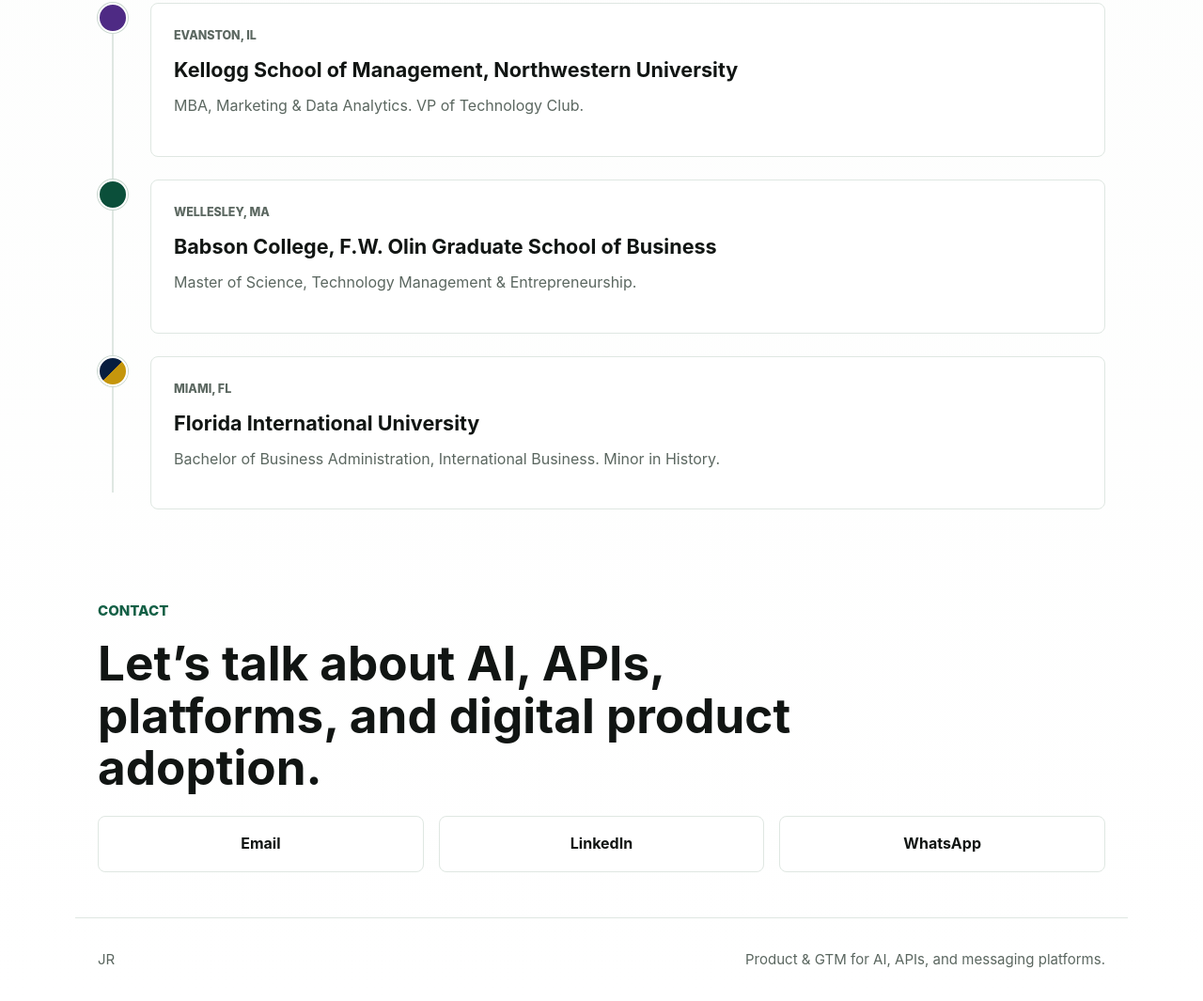
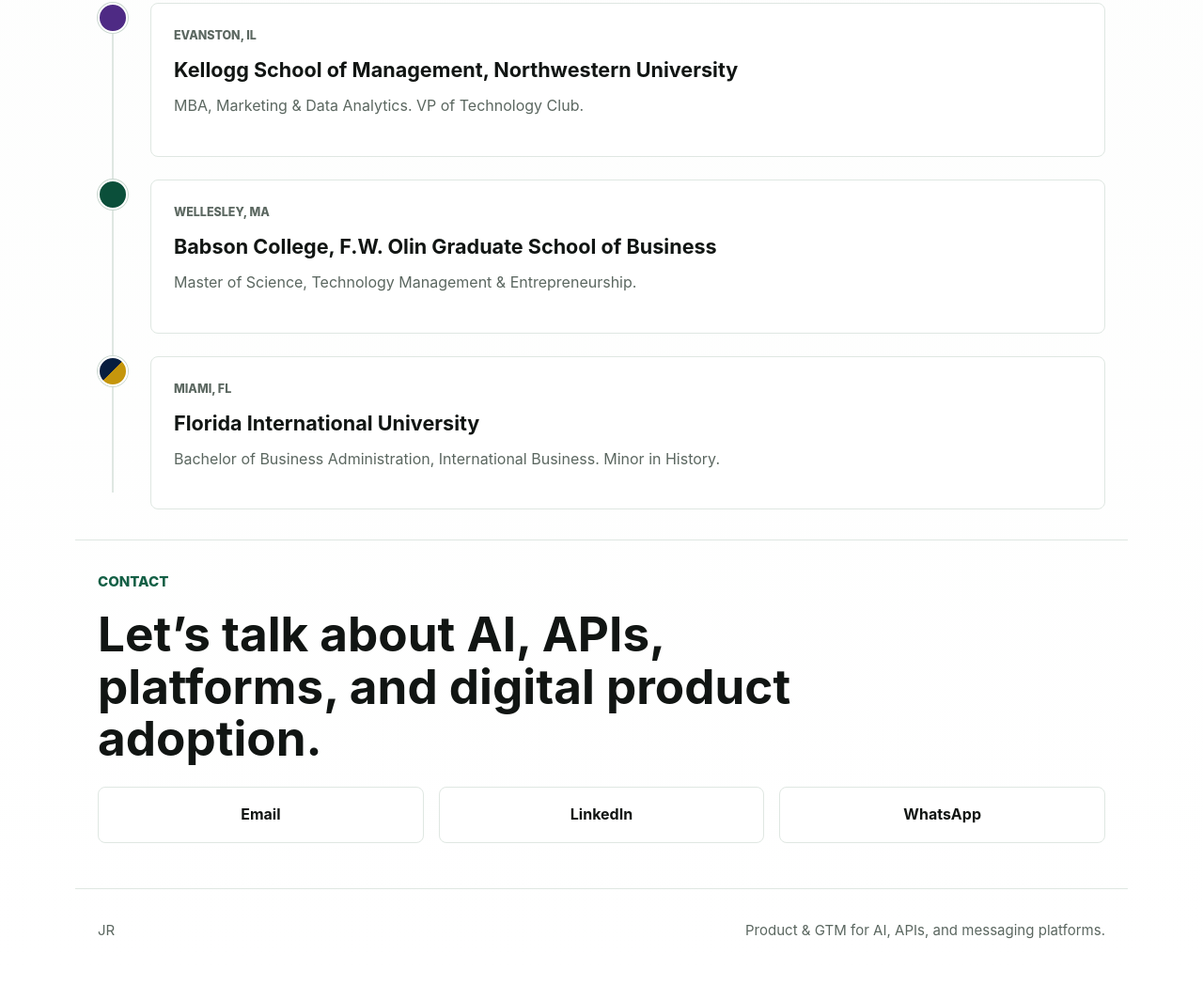
Before and after one commit to jrieras/portfolio, a plain HTML site: page index.html in a window 1280 px wide. Shown: the part 3554-4619 px from the top of the page at 94% size. After the commit the page ends 4588 px from the top, so only its background shows below. Drawn offline with Linux system fonts and the light colour scheme.

Commit message:
Changed the spacing at the end
Final version

```diff
--- a/index.html
+++ b/index.html
@@ -8,7 +8,7 @@
       content="JR is a Product & GTM leader for AI, APIs, developer platforms, fintech-adjacent workflows, and messaging infrastructure."
     >
     <title>JR - Product & GTM Leader</title>
-    <link rel="stylesheet" href="styles.css?v=20260525-final">
+    <link rel="stylesheet" href="styles.css?v=20260525-contact">
   </head>
   <body>
     <header class="site-header">
--- a/styles.css
+++ b/styles.css
@@ -415,6 +415,12 @@
 
 .experience-section {
   border-top: 1px solid var(--border);
+  padding-bottom: var(--space-5);
+}
+
+#contact {
+  border-top: 1px solid var(--border);
+  padding-top: var(--space-5);
 }
 
 .timeline {
```
